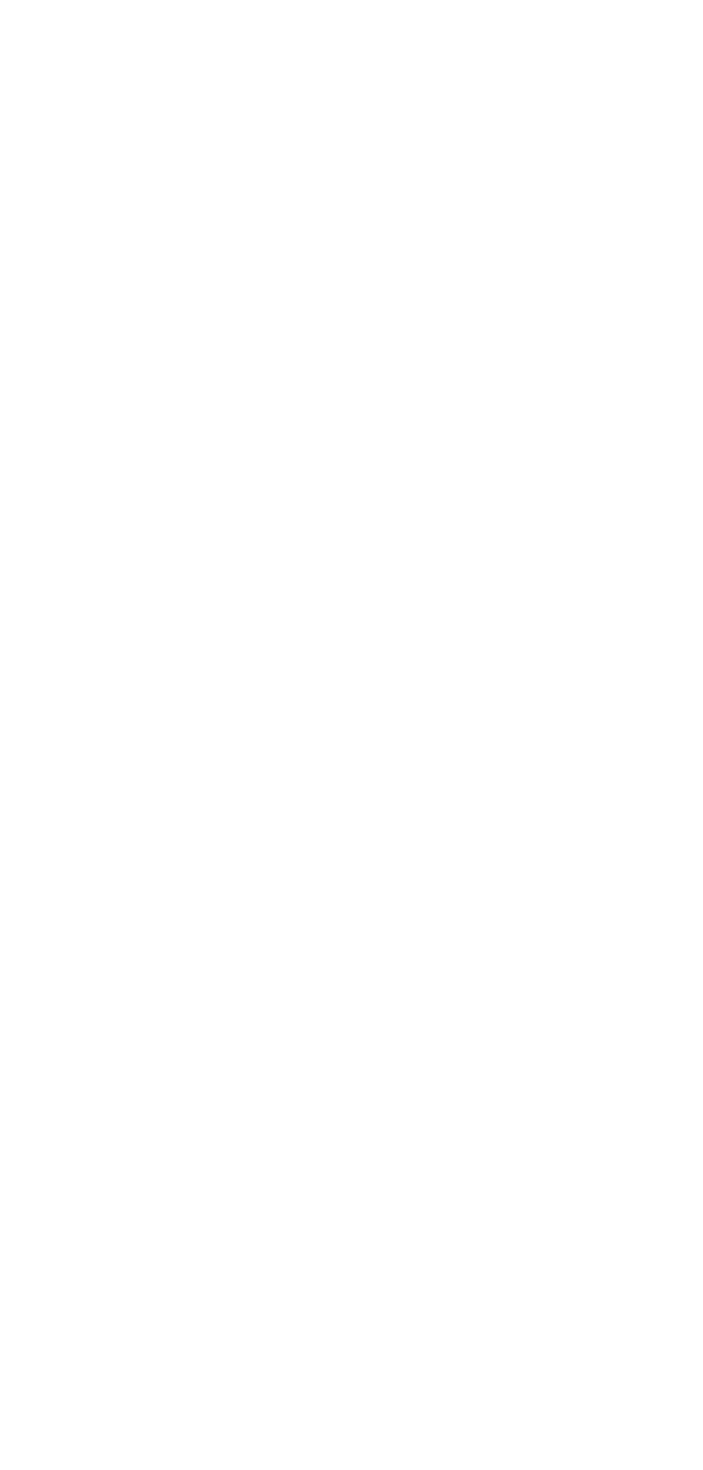
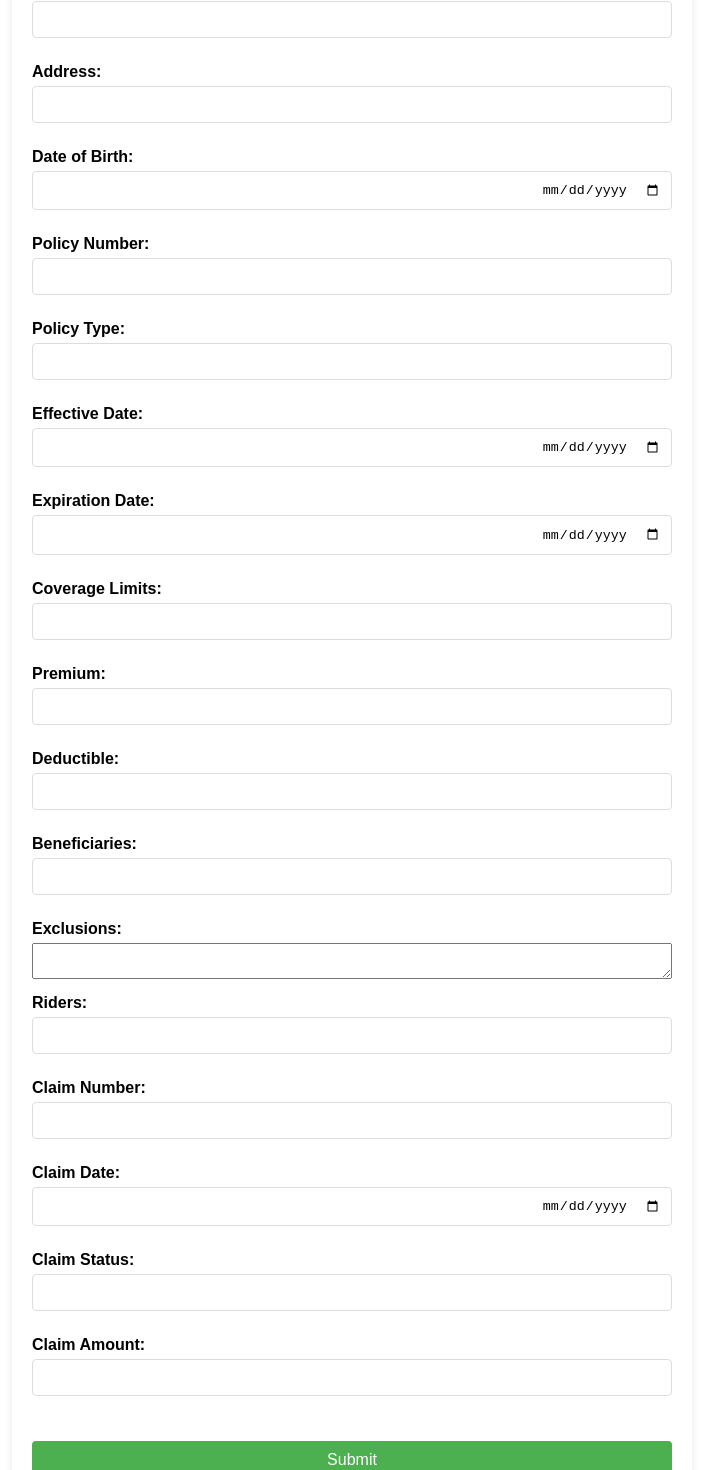
Before and after one commit to testerintelligent/expAppsurance, a React (Create React App) app in the folder Client/: page /insurance in a window 1280 px wide. Before the commit this address had no page. Shown: the part 90-1560 px from the top of the page, without its empty margins (288-991 px from the left). Before the commit the page ends 800 px from the top, so only its background shows below. Built offline with nearby package versions, Linux system fonts and the light colour scheme.

Commit message:
change in structure

```diff
--- a/Client/src/App.js
+++ b/Client/src/App.js
@@ -4,6 +4,8 @@ import { BrowserRouter as Router, Route, Routes } from 'react-router-dom';
 import RegistrationPage from './component/RegistrationPage';
 import LoginPage from './component/LoginPage';
 import HomePage from './component/HomePage';
+import InsurancePage from './component/InsurancePage';
+import ForgotPasswordPage from './component/ForgotPassword';
 
 
 function App() {
@@ -15,6 +17,8 @@ function App() {
         <Route path="/" element={<LoginPage/>} />
           <Route path="/register" element={<RegistrationPage/>} />
           <Route path='/home' element={<HomePage/>}/>
+          <Route path='/insurance' element={<InsurancePage/>}/>
+          <Route path='/forgotPassword' element={<ForgotPasswordPage/>}/>
         </Routes>
       </div>
     </Router>
--- a/Client/src/component/Cards.jsx
+++ b/Client/src/component/Cards.jsx
@@ -4,7 +4,7 @@ import "../style/Cards.css"
 const Cards=(user)=>{
    const[data,setData]=useState('');
     const handleDelete = async(id) => {
-        await axios.delete(`http://192.168.99.141:5000/${id}`)
+        await axios.delete(`http://localhost:5000/${id}`)
           .then(response => {
             console.log('User deleted:', response.data);
             console.log('User ',user.users)
--- /dev/null
+++ b/Client/src/component/ForgotPassword.jsx
@@ -0,0 +1,49 @@
+import React, { useState } from 'react';
+import axios from 'axios';
+import "../style/ForgotPassword.css"
+
+const ForgotPasswordPage = () => {
+  const [email, setEmail] = useState('');
+  const [securityAnswer, setSecurityAnswer] = useState('');
+  const [newPassword, setNewPassword] = useState('');
+  const [message, setMessage] = useState('');
+
+  const handleSubmit = async (e) => {
+    e.preventDefault();
+    try {
+      const response = await axios.post('http://localhost:5000/forgot-password', {
+        email,
+        securityAnswer,
+        newPassword,
+      });
+      setMessage(response.data);
+    } catch (error) {
+      setMessage('Error resetting password');
+    }
+  };
+
+  return (
+    <div className="forgot-password-page">
+      <h1>Forgot Password</h1>
+      <form onSubmit={handleSubmit}>
+        <div className="form-group">
+          <label className='passLabel'>Email:</label>
+          <input className='passInput' type="email" value={email} onChange={(e) => setEmail(e.target.value)} required />
+        </div>
+
+        <div className="form-group">
+          <label className='passLabel'>New Password:</label>
+          <input className='passInput' type="password" value={newPassword} onChange={(e) => setNewPassword(e.target.value)} required />
+        </div>
+        <div className="form-group">
+          <label className='passLabel'>Confirm Password:</label>
+          <input className='passInput' type="text" value={securityAnswer} onChange={(e) => setSecurityAnswer(e.target.value)} required />
+        </div>
+        <button className='passButton' type="submit">Reset Password</button>
+      </form>
+      {message && <p>{message}</p>}
+    </div>
+  );
+};
+
+export default ForgotPasswordPage;
--- /dev/null
+++ b/Client/src/component/InsurancePage.jsx
@@ -0,0 +1,100 @@
+import React from 'react';
+import '../style/InsurancePage.css';
+
+const InsurancePage = () => {
+  return (
+    <div className="insurance-page">
+      <h1>Insurance Policy Details</h1>
+      <form className="insurance-form">
+        <div className="form-group">
+          <label className="insuranceLabel" htmlFor="name">Name:</label>
+          <input className='insuranceInput' type="text" id="name" name="name" />
+        </div>
+
+        <div className="form-group">
+          <label className="insuranceLabel" htmlFor="address">Address:</label>
+          <input className='insuranceInput' type="text" id="address" name="address" />
+        </div>
+
+        <div className="form-group">
+          <label className="insuranceLabel" htmlFor="dob">Date of Birth:</label>
+          <input className='insuranceInput' type="date" id="dob" name="dob" />
+        </div>
+
+        <div className="form-group">
+          <label className="insuranceLabel" htmlFor="policy-number">Policy Number:</label>
+          <input className='insuranceInput' type="text" id="policy-number" name="policy-number" />
+        </div>
+
+        <div className="form-group">
+          <label className="insuranceLabel" htmlFor="policy-type">Policy Type:</label>
+          <input className='insuranceInput' type="text" id="policy-type" name="policy-type" />
+        </div>
+
+        <div className="form-group">
+          <label className="insuranceLabel" htmlFor="effective-date">Effective Date:</label>
+          <input className='insuranceInput' type="date" id="date" name="effective-date" />
+        </div>
+
+        <div className="form-group">
+          <label className="insuranceLabel" htmlFor="expiration-date">Expiration Date:</label>
+          <input className='insuranceInput' type="date" id="date" name="expiration-date" />
+        </div>
+
+        <div className="form-group">
+          <label className="insuranceLabel" htmlFor="coverage-limits">Coverage Limits:</label>
+          <input className='insuranceInput' type="text" id="coverage-limits" name="coverage-limits" />
+        </div>
+
+        <div className="form-group">
+          <label className="insuranceLabel" htmlFor="premium">Premium:</label>
+          <input className='insuranceInput' type="number" id="premium" name="premium" />
+        </div>
+
+        <div className="form-group">
+          <label className="insuranceLabel" htmlFor="deductible">Deductible:</label>
+          <input className='insuranceInput' type="number" id="deductible" name="deductible" />
+        </div>
+
+        <div className="form-group">
+          <label className="insuranceLabel" htmlFor="beneficiaries">Beneficiaries:</label>
+          <input className='insuranceInput' type="text" id="beneficiaries" name="beneficiaries" />
+        </div>
+
+        <div className="form-group">
+          <label className="insuranceLabel" htmlFor="exclusions">Exclusions:</label>
+          <textarea id="exclusions" name="exclusions" />
+        </div>
+
+        <div className="form-group">
+          <label className="insuranceLabel" htmlFor="riders">Riders:</label>
+          <input className='insuranceInput' type="text" id="riders" name="riders" />
+        </div>
+
+        <div className="form-group">
+          <label className="insuranceLabel" htmlFor="claim-number">Claim Number:</label>
+          <input className='insuranceInput' type="text" id="claim-number" name="claim-number" />
+        </div>
+
+        <div className="form-group">
+          <label className="insuranceLabel" htmlFor="claim-date">Claim Date:</label>
+          <input className='insuranceInput' type="date" id="date" name="claim-date" />
+        </div>
+
+        <div className="form-group">
+          <label className="insuranceLabel" htmlFor="claim-status">Claim Status:</label>
+          <input className='insuranceInput' type="text" id="claim-status" name="claim-status" />
+        </div>
+
+        <div className="form-group">
+          <label className="insuranceLabel" htmlFor="claim-amount">Claim Amount:</label>
+          <input className='insuranceInput' type="number" id="claim-amount" name="claim-amount" />
+        </div>
+
+        <button className='insuranceButton' type="submit">Submit</button>
+      </form>
+    </div>
+  );
+};
+
+export default InsurancePage;
--- a/Client/src/component/LoginPage.jsx
+++ b/Client/src/component/LoginPage.jsx
@@ -17,7 +17,7 @@ const LoginPage = () => {
       });
       console.log('Response:', response);
       if (response.status === 200) {
-        navigate('/home');
+        navigate('/insurance');
       }
     } catch (error) {
       setError('Invalid username or password');
@@ -43,7 +43,7 @@ const LoginPage = () => {
       {error && <p style={{ color: 'red' }}>{error}</p>}
       <button type="submit" className="loginButton" onClick={handleLogin}>Submit</button>
       <a href="/register" className="loginLink"><h4>Register new account</h4></a>
-      <a href="" className="loginLink"><h4>Forgot password</h4></a>
+      <a href="/forgotPassword" className="loginLink"><h4>Forgot password</h4></a>
       </div>
     </div>
   );
--- /dev/null
+++ b/Client/src/style/ForgotPassword.css
@@ -0,0 +1,40 @@
+.passInput{
+
+    display: flex;
+    justify-content: right;
+    padding: 10px;
+    margin-bottom: 10px;
+    border: 1px solid #ddd;
+    border-radius: 4px;
+    box-sizing: border-box;
+    width: 80%;
+
+}
+.forgot-password-page{
+    align-items: center;
+    max-width: 40%;
+    margin: 0 auto;
+    padding: 20px;
+    font-family: Arial, sans-serif;
+    box-shadow: 0 4px 8px rgba(0, 0, 0, 0.1);
+}
+.passLabel{
+    display: flex;
+    justify-content: left;
+    margin-bottom: 5px;
+    font-weight: bold;
+}
+.passButton{
+    padding: 10px 20px;
+    border: none;
+    border-radius: 4px;
+    background-color: #4CAF50;
+    color: white;
+    font-size: 16px;
+    cursor: pointer;
+    width: 80%;
+    margin-top: 20px;
+}
+.passButton:hover{
+    background-color: #45a049;
+}
--- /dev/null
+++ b/Client/src/style/InsurancePage.css
@@ -0,0 +1,56 @@
+ .insurance-page {
+    max-width: 50%;
+    margin: 0 auto;
+    padding: 20px;
+    font-family: Arial, sans-serif;
+    box-shadow: 0 4px 8px rgba(0, 0, 0, 0.1);
+  }
+  /*
+  h1 {
+    text-align: center;
+    margin-bottom: 20px;
+  }*/
+
+  .insurance-form {
+    display: flex;
+    flex-direction: column;
+  }
+  /*
+  .form-group {
+    margin-bottom: 15px;
+  }
+  */
+  .insuranceLabel {
+    display: flex;
+    justify-content: left;
+    margin-bottom: 5px;
+    font-weight: bold;
+  }
+  .insuranceInput{
+    display: flex;
+    justify-content: right;
+    padding: 10px;
+    margin-bottom: 10px;
+    border: 1px solid #ddd;
+    border-radius: 4px;
+    box-sizing: border-box;
+    width: 100%;
+  }
+  .insuranceButton{
+    padding: 10px 20px;
+    border: none;
+    border-radius: 4px;
+    background-color: #4CAF50;
+    color: white;
+    font-size: 16px;
+    cursor: pointer;
+    width: 100%;
+    margin-top: 20px;
+  }
+  .insuranceButton:hover {
+    background-color: #45a049;
+  }
+  #claim-date{
+    font-size: 15px;
+   font-family: Verdana, Geneva, Tahoma, sans-serif;
+  }
--- a/Client/src/style/RegistrationPage.css
+++ b/Client/src/style/RegistrationPage.css
@@ -63,6 +63,20 @@
     width: 100%;
     margin-top: 20px;
   }
+  .navLogin{
+    padding: 5px 10px;
+    border: none;
+    border-radius: 4px;
+    background-color: #4CAF50;
+    color: white;
+    font-size: 18px;
+    cursor: pointer;
+    width: 45%;
+    margin-top: 20px;
+  }
+  .navLogin:hover{
+    background-color: #45a049;
+  }
 
   .registerButton:hover {
     background-color: #45a049;
```
Also changed, not shown: Client/src/component/RegistrationPage.jsx (+14 -3 lines).
